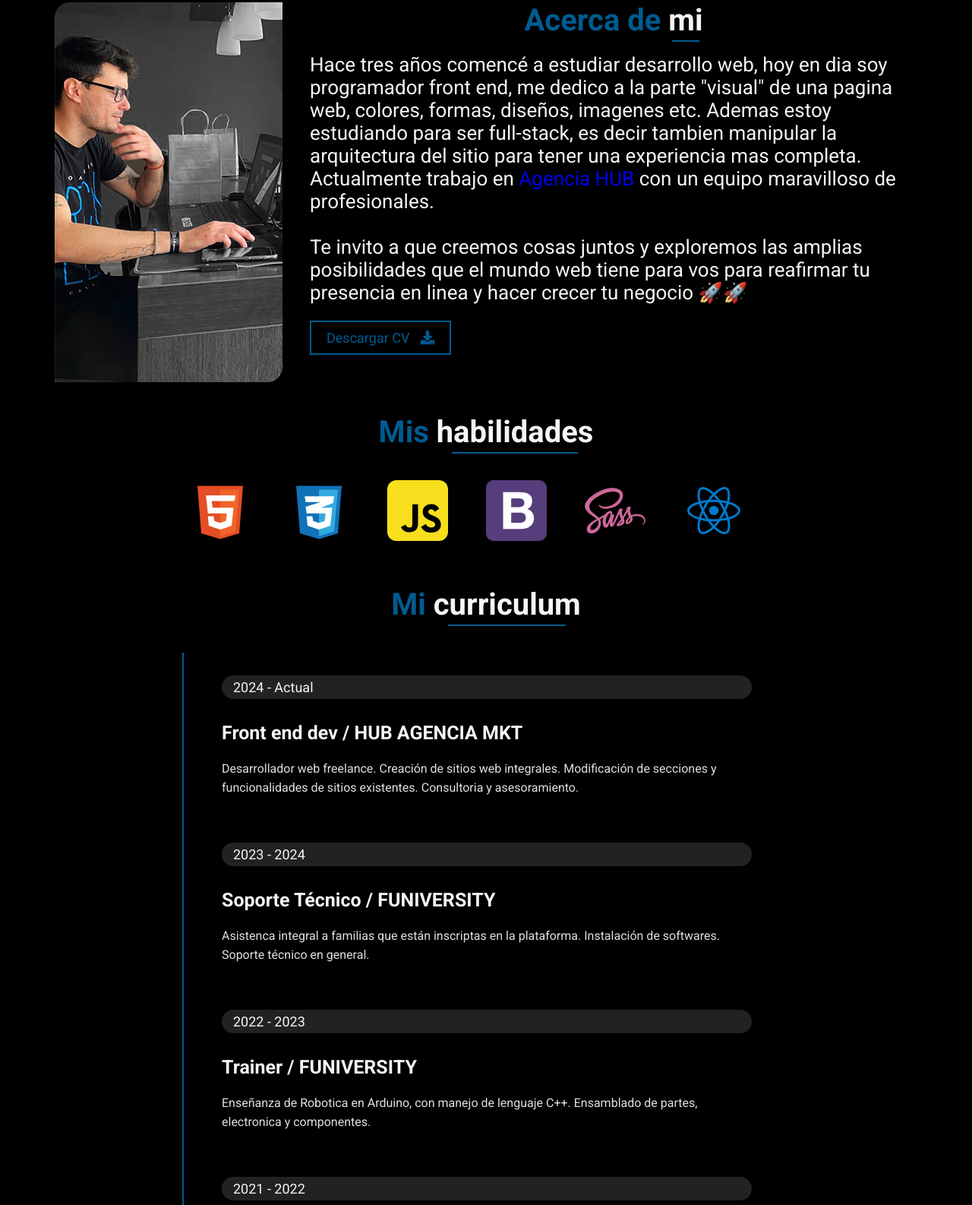
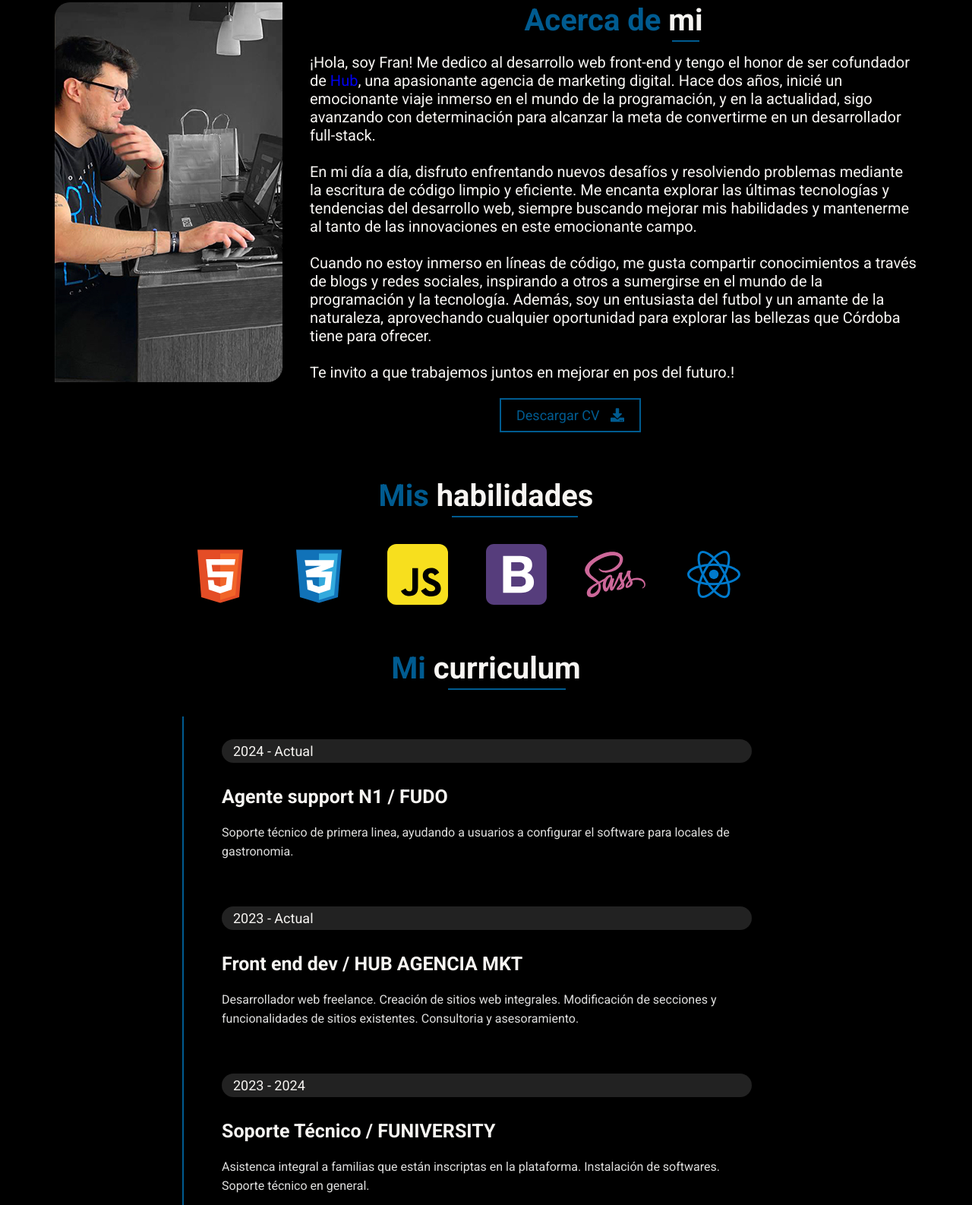
Before and after one commit to FranMayer/Portfolio-FM, a plain HTML site: page index.html in a window 1280 px wide. Shown: the part 837-2423 px from the top of the page at 76% size. Drawn offline with Linux system fonts and the light colour scheme.

Commit message:
Agregando efectos hover y modificacion al about-section

```diff
--- a/assets/css/main.css
+++ b/assets/css/main.css
@@ -379,7 +379,7 @@ header #menu-btn:hover{
     max-width: 800px;
     text-align: left;
     color: var(--white);
-    font-size: 26px;
+    font-size: 20px;
 }
 
 .skill-container{
@@ -404,8 +404,16 @@ header #menu-btn:hover{
     width: 8rem;
     margin-right: 5rem;
 }
+
+.skill-item img:hover {
+    transform: rotate(-15deg);
+}
 .skill-item:first-child {
     margin-left: 0;
+}
+
+.download {
+    margin-left: 250px;
 }
 
 
--- a/assets/css/responsive.css
+++ b/assets/css/responsive.css
@@ -8,9 +8,9 @@
 @media (max-width: 768px){
     header #menu-btn{
         display: block;
-      }
+    }
 
-      .header .navbar{
+    .header .navbar{
         width: 30rem;
         position: absolute;
         right: 0;
@@ -59,6 +59,11 @@
         padding: 2rem;
     }
 
+    .about-image {
+        display: none;
+    }
+
+
 }
 
 @media (max-width: 450px){
--- a/index.html
+++ b/index.html
@@ -98,16 +98,20 @@
 
         <div class="box-container">
 
-            <div class="image">
+            <div class="image about-image">
                 <img src="assets/images/About/Fran.jpg" alt="About-Image"/>
             </div>
             <div class="heading">
                 <h2>Acerca de <span>mi</span></h2>
-                <p class="text">Hace tres años comencé a estudiar desarrollo web, hoy en dia soy programador front end,  me dedico a la parte "visual" de una pagina web, colores, formas, diseños, imagenes etc. Ademas estoy estudiando para ser full-stack, es decir tambien manipular la arquitectura del sitio para tener una experiencia mas completa.<br> Actualmente trabajo en <a href="https://www.hubagencia.com.ar" target="_blank">Agencia HUB</a> con un equipo maravilloso de profesionales. <br><br> Te invito a que creemos cosas juntos y exploremos las amplias posibilidades que el mundo web tiene para vos para reafirmar tu presencia en linea y hacer crecer tu negocio 🚀🚀</p>
+                <p class="text">¡Hola, soy Fran! Me dedico al desarrollo web front-end y tengo el honor de ser cofundador de <a href="https://www.hubagencia.com.ar">Hub</a>, una apasionante agencia de marketing digital. Hace dos años, inicié un emocionante viaje inmerso en el mundo de la programación, y en la actualidad, sigo avanzando con determinación para alcanzar la meta de convertirme en un desarrollador full-stack.  <br><br>
+                En mi día a día, disfruto enfrentando nuevos desafíos y resolviendo problemas mediante la escritura de código limpio y eficiente. Me encanta explorar las últimas tecnologías y tendencias del desarrollo web, siempre buscando mejorar mis habilidades y mantenerme al tanto de las innovaciones en este emocionante campo.<br><br>
+                Cuando no estoy inmerso en líneas de código, me gusta compartir conocimientos a través de blogs y redes sociales, inspirando a otros a sumergirse en el mundo de la programación y la tecnología. Además, soy un entusiasta del futbol y un amante de la naturaleza, aprovechando cualquier oportunidad para explorar las bellezas que Córdoba tiene para ofrecer. <br><br>
+                Te invito a que trabajemos juntos en mejorar en pos del futuro.!
+                </p>
 
                 <br>
                 <br>
-                <a href="./assets/images/Portfolio/CV - DEV - Franco Mayer.pdf" class="btn" download>Descargar CV <i class="fas fa-download"></i></a>
+                <a href="./assets/images/Portfolio/CV - DEV - Franco Mayer.pdf" class="btn download" download>Descargar CV <i class="fas fa-download"></i></a>
             </div>
 
 
@@ -155,6 +159,15 @@
                     <i class="fas fa-graduation-cap"></i>
                     <div class="content">
                         <span>2024 - Actual</span>
+                        <h3>Agente support N1 / FUDO</h3>
+                        <p>Soporte técnico de primera linea, ayudando a usuarios a configurar el software para locales de gastronomia.</p>
+                    </div>
+                </div>
+
+                <div class="experience-item">
+                    <i class="fas fa-graduation-cap"></i>
+                    <div class="content">
+                        <span>2023 - Actual</span>
                         <h3>Front end dev / HUB AGENCIA MKT</h3>
                         <p>Desarrollador web freelance. Creación de sitios web integrales. Modificación de secciones y funcionalidades de sitios existentes. Consultoria y asesoramiento.</p>
                     </div>
@@ -178,6 +191,12 @@
                     </div>
                 </div>
 
+
+
+            </div>
+
+            <div class="experience">
+
                 <div class="experience-item">
                     <i class="fas fa-briefcase"></i>
                     <div class="content">
@@ -186,19 +205,6 @@
                         <p>Atención telefonica del servicio de Loyalty para la empresa Claro.</p>
                     </div>
                 </div>
-
-            </div>
-
-            <div class="experience">
-
-                <!-- <div class="experience-item">
-                    <i class="fas fa-briefcase"></i>
-                    <div class="content">
-                        <span>2021 - 2022</span>
-                        <h3>Customer Support Agent / APEX AMERICA BPO</h3>
-                        <p>Atención telefonica del servicio de Loyalty para la empresa Claro.</p>
-                    </div>
-                </div> -->
 
 
             </div>
```
